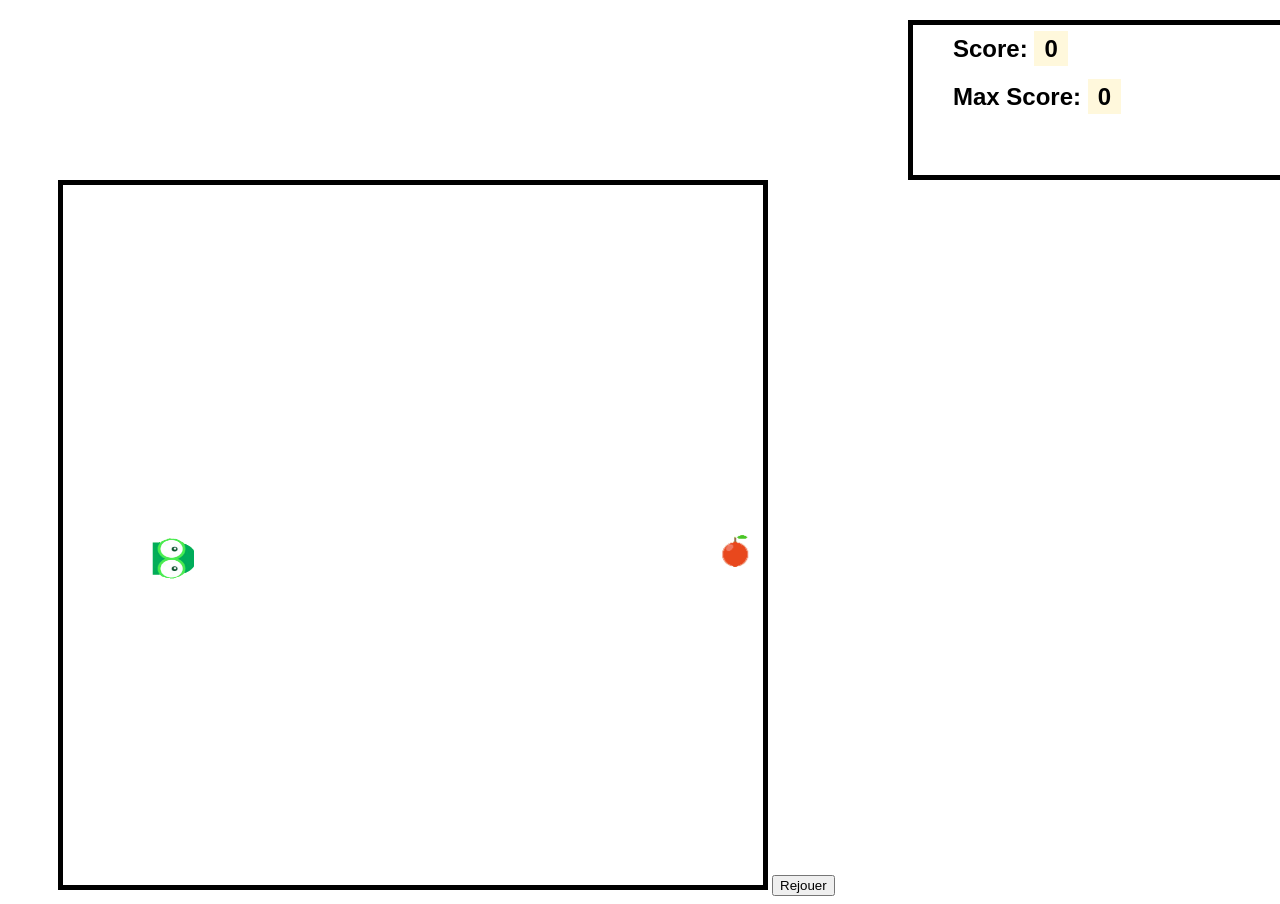
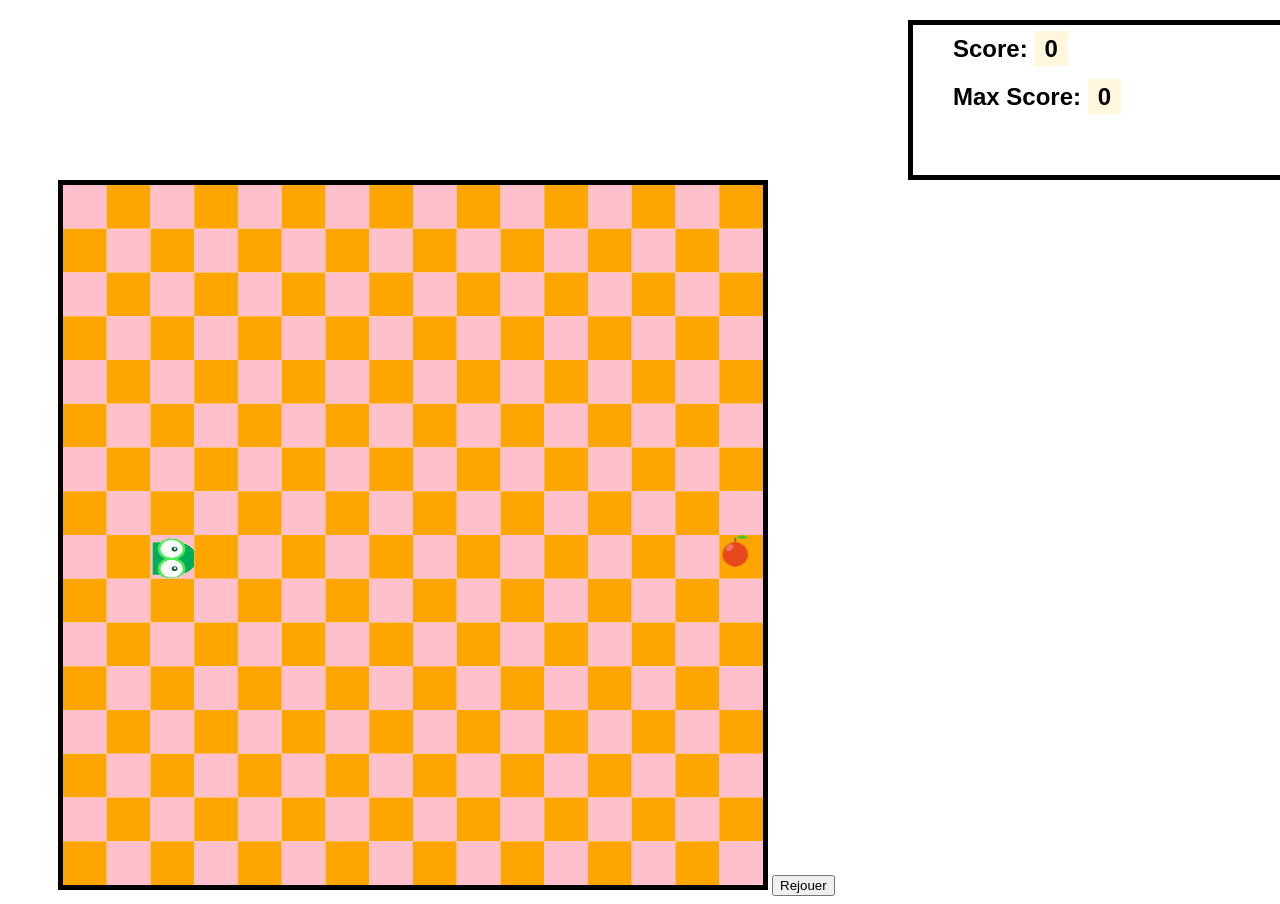
Before and after one commit to LaNuggets/Challenge-JS-Projet-final, a plain HTML site: page Templates/index.html in a window 1280 px wide. Shown: the top 904 px of the page. Drawn offline with Linux system fonts and the light colour scheme.

Commit message:
background'

```diff
--- a/Scripts/script.js
+++ b/Scripts/script.js
@@ -10,6 +10,9 @@ eatApple.src = '../Sound/mangePomme.mp3'
 
 const gameOver = new Audio();
 gameOver.src = '../Sound/gameOver.mp3'
+
+
+
 
 let snake = [];
 snake[0] = { x: 2 * cellSize, y: 8 * cellSize };
@@ -37,7 +40,9 @@ let snakeImg = document.getElementById('snakeD'); // Initialisation de snakeImg
 const drawGame = () => {
   const bodySnakeImg = document.getElementById('bodySnakeImg');
   ctx.clearRect(0, 0, 700, 700);
+  drawGridBackground();
   ctx.drawImage(foodImg, foodX, foodY);
+
 
   for (let i = 0; i < snake.length; i++) {
     if (i === 0) {
@@ -137,3 +142,19 @@ function initGame() {
   // Redémarrer le jeu
   game = setInterval(drawGame, 100);
 }
+
+function drawGridBackground() {
+  const numCols = Math.ceil(canvas.width / cellSize);
+  const numRows = Math.ceil(canvas.height / cellSize);
+
+
+  for (let col = 0; col < numCols; col++) {
+    for (let row = 0; row < numRows; row++) {
+      const x = col * cellSize;
+      const y = row * cellSize;
+      const isEven = (col + row) % 2 === 0;
+      ctx.fillStyle = isEven ? 'pink' : 'orange';
+      ctx.fillRect(x, y, cellSize, cellSize);
+    }
+  }
+}
```
Also changed, not shown: Scripts/infini.js (+17 -0 lines), Scripts/inverse.js (+17 -0 lines), Scripts/mirror.js (+17 -1 lines), Scripts/multiFruit.js (+18 -0 lines), Scripts/vitesse.js (+18 -0 lines), Scripts/wall.js (+17 -0 lines), style.css (line endings or trailing spaces).
